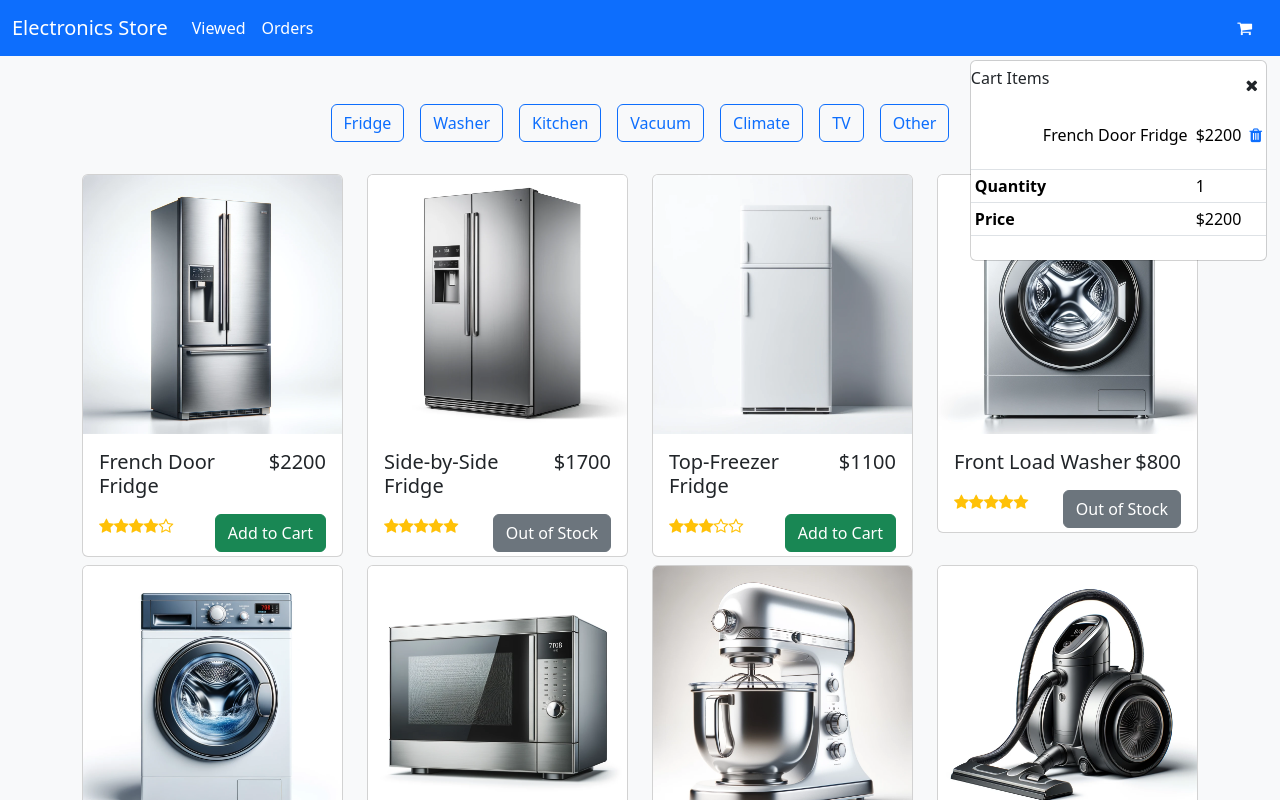
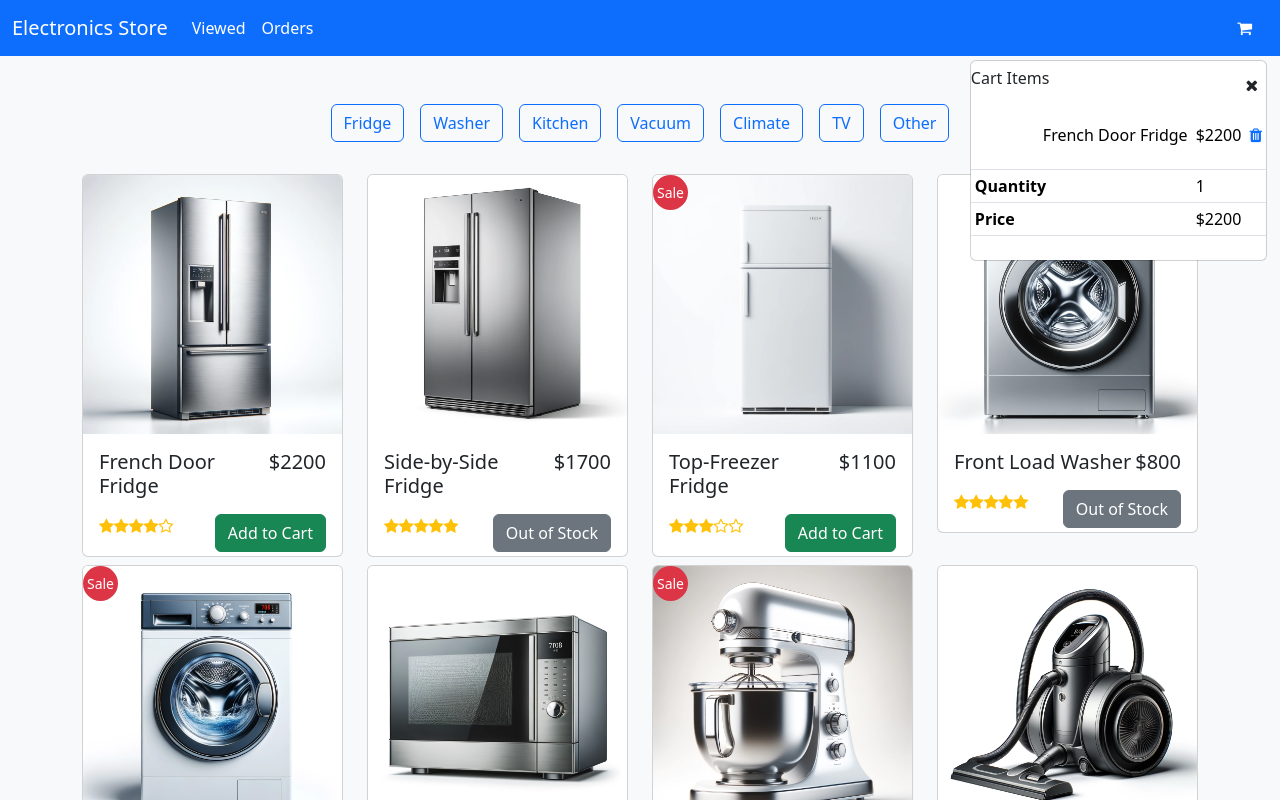
Before and after one commit to hayaoki-engineer/angular-kaden-app, an Angular app: page /home in a window 1280 px wide. Shown: the top 800 px of the page. Built offline with nearby package versions, Linux system fonts and the light colour scheme.

Commit message:
セール品表示

```diff
--- a/src/app/components/product-card/product-card.component.html
+++ b/src/app/components/product-card/product-card.component.html
@@ -1,4 +1,11 @@
 <div class="card">
+     <!-- Display 'Sale' badge if the product is on sale -->
+    <div
+        *ngIf="product.isSale"
+        class="bg-danger rounded-circle d-flex align-items-center justify-content-center shadow-1-strong"
+        style="width: 35px; height: 35px; position: absolute; left: 0;">
+        <p class="text-white mb-0 small">Sale</p>
+    </div>
     <!-- Display product image -->
     <img [src]="product.imageUrl" class="card-img-top" [alt]="product.productName" />
     <div class="card-body pb-1">
```
